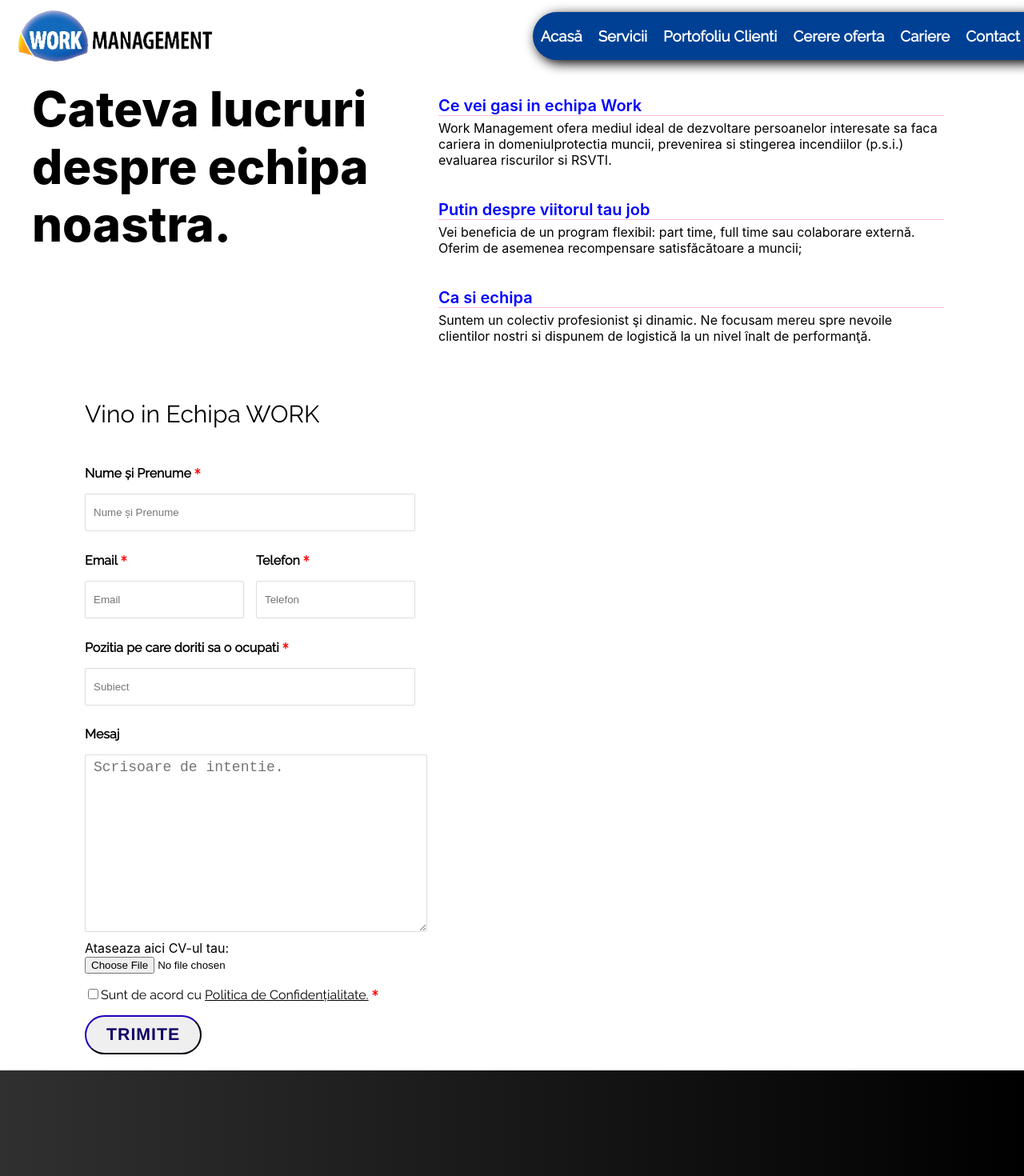
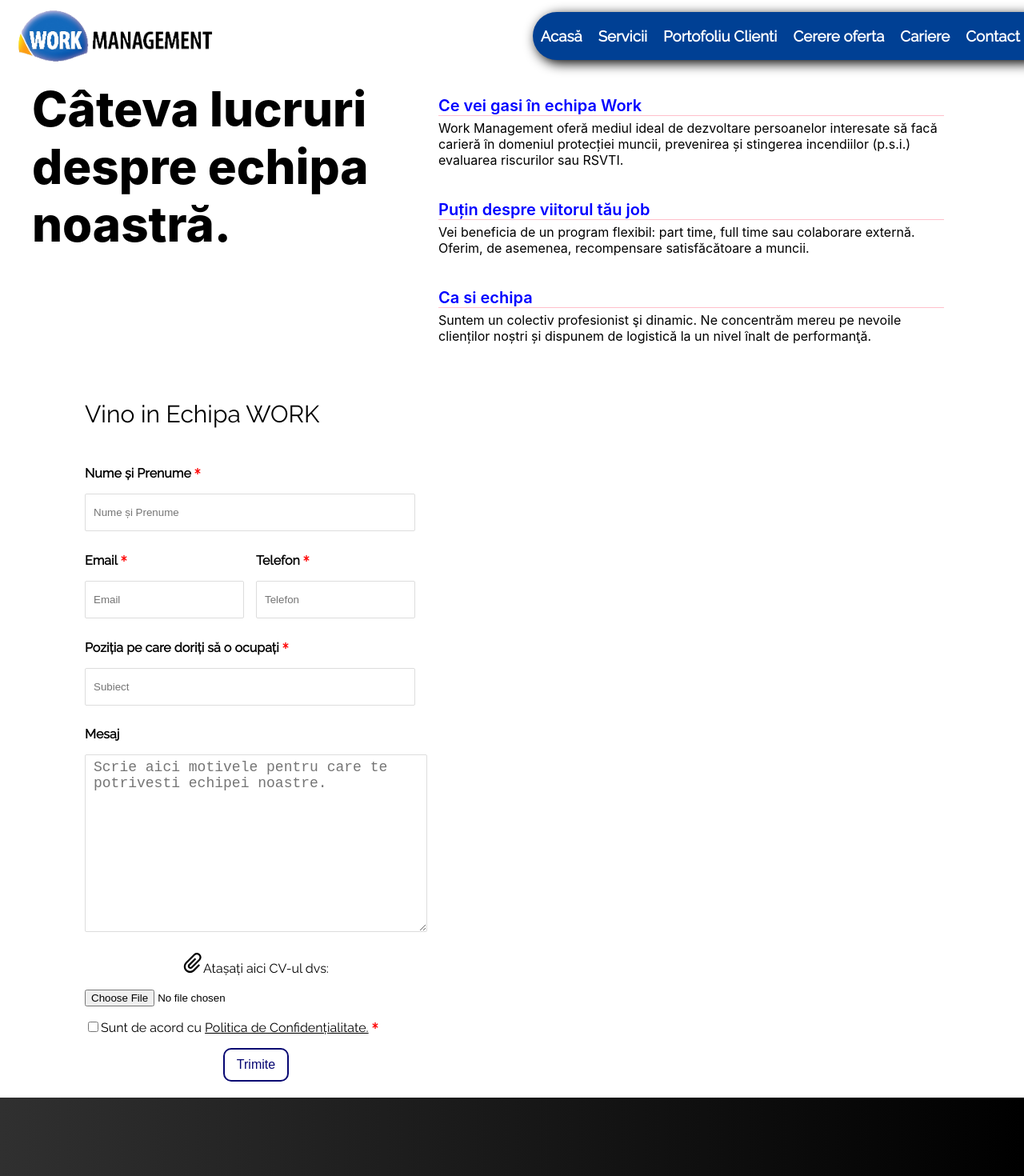
Before and after one commit to bmarcu13/work-management-website, a React (Create React App) app: page /cariere in a window 1280 px wide. Shown: the top 1470 px of the page at 80% size. Built offline with nearby package versions, Linux system fonts and the light colour scheme.

Commit message:
restyling

```diff
--- a/src/Screens/CarierePage/Cariere.css
+++ b/src/Screens/CarierePage/Cariere.css
@@ -30,3 +30,17 @@
     font-size: 20px;
     font-weight: 600;
 }
+.trimite-btn{
+    padding: 10px 15px;
+    display: flex;
+    justify-self: center;
+    border-radius: 10px;
+    border: 2px solid rgb(6, 6, 114);
+    font-size: 16px;
+    color: rgb(6, 6, 114);
+    background-color: white;
+
+}
+.attach-text{
+    text-align: center;
+}
--- a/src/Screens/CarierePage/Cariere.js
+++ b/src/Screens/CarierePage/Cariere.js
@@ -3,6 +3,7 @@ import "./Cariere.css";
 import Footer from "../../Components/Footer/Footer";
 import { CgAsterisk } from "react-icons/cg";
 import {MdAlternateEmail} from "react-icons/md";
+import {ImAttachment} from "react-icons/im";
 
 export default function CarierePage() {
     const [checked, setChecked] = React.useState(true);
@@ -13,22 +14,22 @@ export default function CarierePage() {
 <div class="team-beliefs">
 
 	<div class="item-title">
-		Cateva lucruri despre echipa noastra.
+		Câteva lucruri despre echipa noastră.
 	</div>
 
 	<div class="item-content">
         <div class="single-belief">
-			<div class="belief-title">Ce vei gasi in echipa Work</div>
-			<div class="belief-content">Work Management ofera mediul ideal de dezvoltare persoanelor interesate sa faca cariera in domeniulprotectia muncii, prevenirea si stingerea incendiilor (p.s.i.) evaluarea riscurilor si RSVTI.</div>
+			<div class="belief-title">Ce vei gasi în echipa Work</div>
+			<div class="belief-content">Work Management oferă mediul ideal de dezvoltare persoanelor interesate să facă carieră în domeniul protecției muncii, prevenirea și stingerea incendiilor (p.s.i.) evaluarea riscurilor sau RSVTI.</div>
 		</div>
 		<div class="single-belief">
-			<div class="belief-title">Putin despre viitorul tau job</div>
-			<div class="belief-content">Vei beneficia de un program flexibil: part time, full time sau colaborare externă. Oferim de asemenea recompensare satisfăcătoare a muncii;</div>
+			<div class="belief-title">Puțin despre viitorul tău job</div>
+			<div class="belief-content">Vei beneficia de un program flexibil: part time, full time sau colaborare externă. Oferim, de asemenea, recompensare satisfăcătoare a muncii.</div>
 		</div>
 
 		<div class="single-belief">
 			<div class="belief-title">Ca si echipa</div>
-			<div class="belief-content">Suntem un colectiv profesionist şi dinamic. Ne focusam mereu spre nevoile clientilor nostri si dispunem de logistică la un nivel înalt de performanţă.</div>
+			<div class="belief-content">Suntem un colectiv profesionist şi dinamic. Ne concentrăm mereu pe nevoile clienților noștri și dispunem de logistică la un nivel înalt de performanţă.</div>
 		</div>
 
 
@@ -77,7 +78,7 @@ export default function CarierePage() {
                         </div>
                         <div className="row">
                                 <p style={{fontWeight:'bold'}}>
-                                    Pozitia pe care doriti sa o ocupati<CgAsterisk color="red"></CgAsterisk>
+                                    Poziția pe care doriți să o ocupați<CgAsterisk color="red"></CgAsterisk>
                                 </p>
                                 <input
                                     className="cerere-oferta-input"
@@ -85,19 +86,20 @@ export default function CarierePage() {
                                     placeholder="Subiect"
                                     autofocus
                                 />
-                            </div>
+                        </div>
                         <div className="row">
                         <p style={{fontWeight:'bold'}}>Mesaj</p>
                             <textarea
                                 className="cerere-oferta-input mesaj-input"
                                 rows="10"
-                                placeholder="Scrisoare de intentie."
+                                placeholder="Scrie aici motivele pentru care te potrivesti echipei noastre."
                             />
                         </div>
-                        <label for="avatar">Ataseaza aici CV-ul tau:</label><br></br>
-                        <input type="file"
+                        <p className="attach-text"><ImAttachment size={25}></ImAttachment>Atașați aici CV-ul dvs:</p>
+
+                        <input type="file" style={{alignSelf:'center'}}
                                 id="avatar" name="avatar"
-                                accept=".doc,.docx,application/msword,application/vnd.openxmlformats-officedocument.wordprocessingml.document">
+                                accept=".doc,.docx,application/msword,application/vnd.openxmlformats-officedocument.wordprocessingml.document, .pdf">
                         </input>
                         <p>
                             {" "}
@@ -113,7 +115,7 @@ export default function CarierePage() {
                             </span>
                             <CgAsterisk color="red"></CgAsterisk>
                         </p>
-                        <button className="cerere-oferta-send-btn">
+                        <button className="trimite-btn">
 
                             Trimite
                         </button>
```
